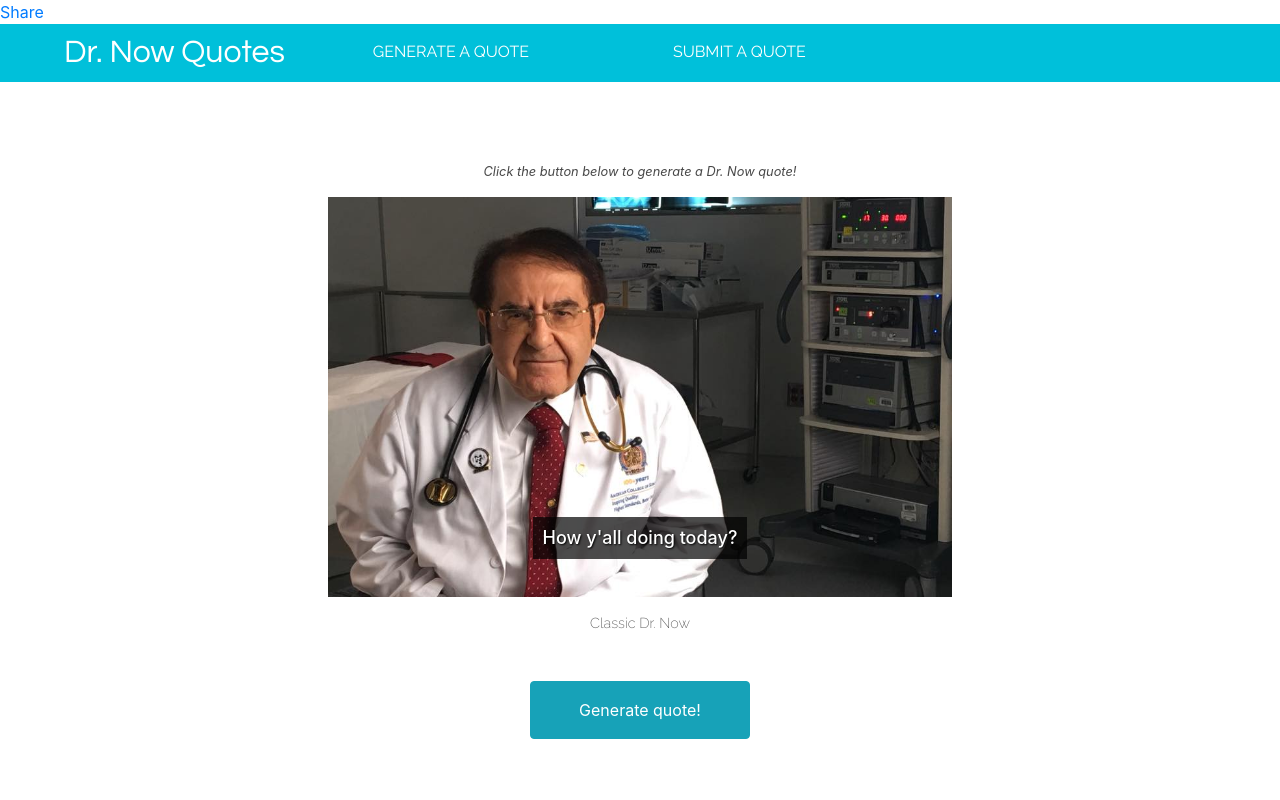
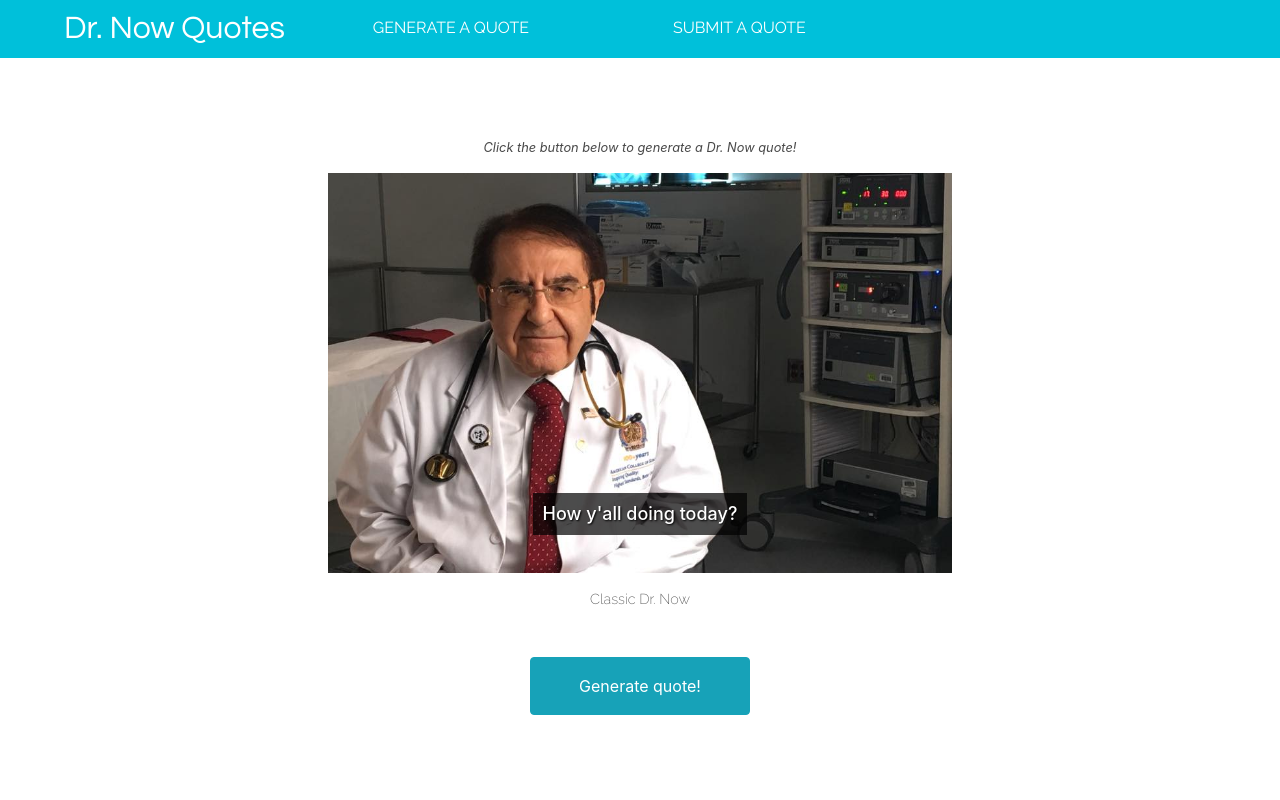
Before and after one commit to DoctorCookies/dr-now-quote-generator, a plain HTML site: page index.html in a window 1280 px wide. Shown: the top 800 px of the page. Drawn offline with nearby package versions, Linux system fonts and the light colour scheme.

Commit message:
Update index.html

```diff
--- a/index.html
+++ b/index.html
@@ -24,9 +24,6 @@
 
     </head>
     <body>
-                <div class="fb-share-button" data-href="https://doctorcookies.github.io/dr-now-quote-generator/" data-layout="button" data-size="small" data-mobile-iframe="true">
-            <a target="_blank" href="https://doctorcookies.github.io/dr-now-quote-generator/" class="fb-xfbml-parse-ignore">Share</a>
-        </div>
         <header>
             <nav class="navbar navbar-expand-lg navbar-light">
               <button class="navbar-toggler" type="button" data-toggle="collapse" data-target="#navbarTogglerDemo01" aria-controls="navbarTogglerDemo01" aria-expanded="false" aria-label="Toggle navigation">
```
